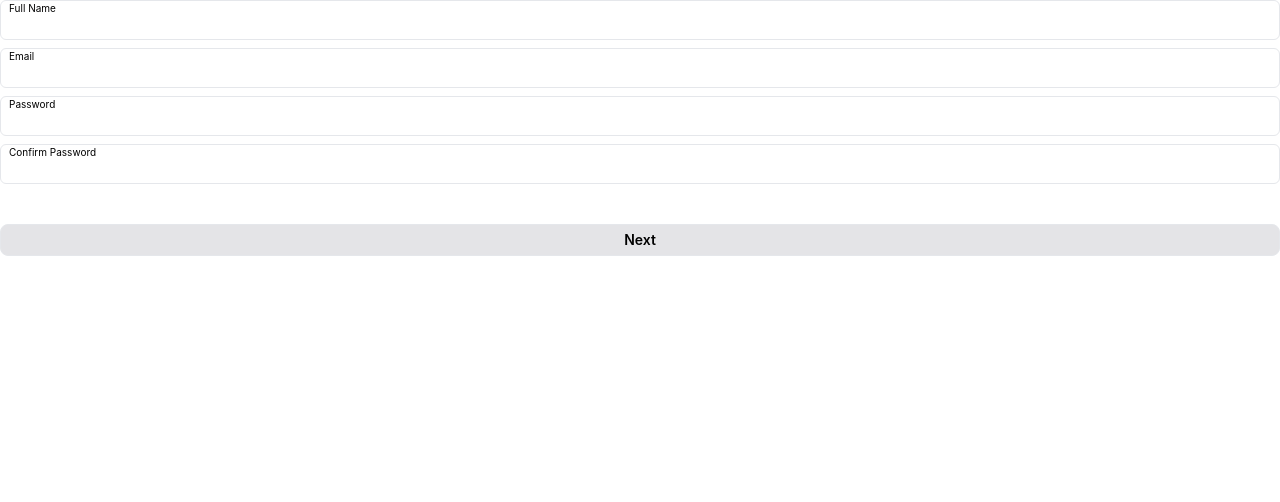
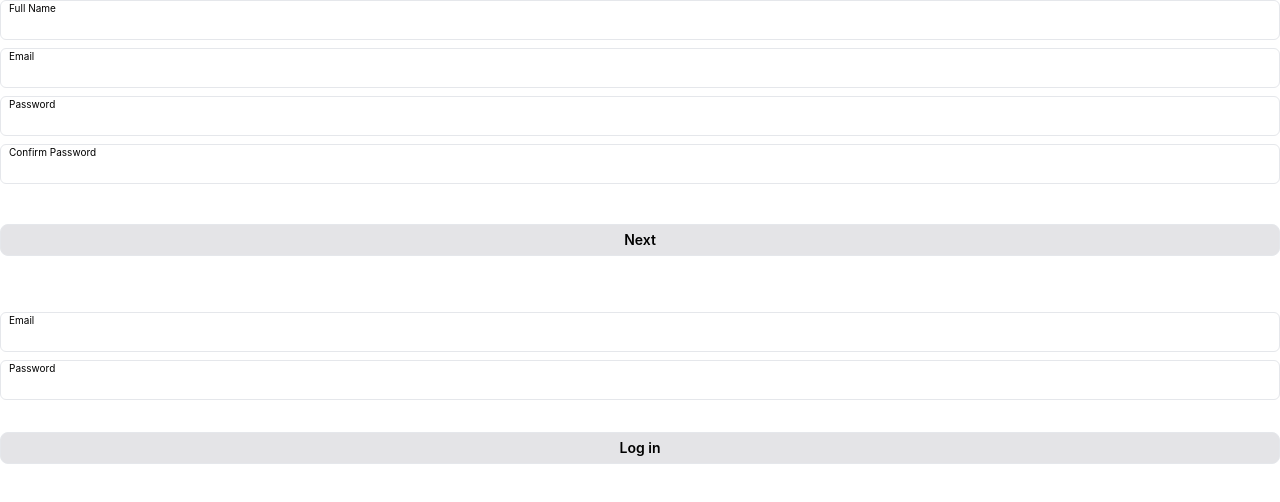
Before and after one commit to sohaibaumer/media-explorer-app, a React (Create React App) app: page / in a window 1280 px wide. Shown: the top 502 px of the page. Built offline with nearby package versions, Linux system fonts and the light colour scheme.

Commit message:
create LoginForm component and add it to home page

```diff
--- /dev/null
+++ b/src/components/LoginForm.js
@@ -0,0 +1,85 @@
+import React from 'react';
+import { Formik, Form, Field, ErrorMessage } from 'formik';
+import * as Yup from 'yup';
+
+const initialValues = {
+  email: '',
+  password: '',
+};
+
+const validationSchema = Yup.object({
+  email: Yup.string().email('Invalid email format').required('Required!'),
+  password: Yup.string().required('Required!'),
+});
+
+function LoginForm(props) {
+
+
+  const onSubmit = (values, { resetForm }) => {
+    console.log(values);
+    resetForm();
+  };
+
+  return (
+    <div className="w-full mx-auto">
+      <Formik
+        initialValues={initialValues}
+        onSubmit={onSubmit}
+        validationSchema={validationSchema}
+        validateOnMount
+      >
+        {(formik) => {
+          return (
+            <Form className="px-0 2xs:px-4">
+              <div className="px-2 w-full border h-10 rounded-md mb-2">
+                <div className="w-full h-1/3 flex justify-between">
+                  <label htmlFor="email" className="text-[10px]">
+                    Email
+                  </label>
+                  <ErrorMessage
+                    name="email"
+                    component="span"
+                    className="text-[10px] text-red-700"
+                  />
+                </div>
+                <Field
+                  type="email"
+                  id="email"
+                  name="email"
+                  className="w-full h-2/3 outline-none focus:bg-transparent"
+                />
+              </div>
+              <div className="px-2 w-full border h-10 rounded-md">
+                <div className="w-full h-1/3 flex justify-between">
+                  <label htmlFor="password" className="text-[10px]">
+                    Password
+                  </label>
+                  <ErrorMessage
+                    name="password"
+                    component="span"
+                    className="text-[10px] text-red-700"
+                  />
+                </div>
+                <Field
+                  type="password"
+                  id="password2"
+                  name="password"
+                  className="w-full h-2/3 outline-none focus:bg-transparent "
+                />
+              </div>
+              <button
+                type="submit"
+                disabled={!formik.isValid}
+                className="w-full my-8 border h-8 font-semibold text-sm rounded-lg bg-zinc-800 text-white disabled:bg-zinc-200 disabled:text-black"
+              >
+                Log in
+              </button>
+            </Form>
+          );
+        }}
+      </Formik>
+    </div>
+  );
+}
+
+export default LoginForm;
--- a/src/pages/Home.js
+++ b/src/pages/Home.js
@@ -1,10 +1,13 @@
 import React from 'react';
 import SignupForm from '../components/SignupForm';
+import LoginForm from '../components/LoginForm';
 
 const HomePage = () => {
   return (
     <div>
       <SignupForm />
+      <br/>
+      <LoginForm />
     </div>
   );
 };
```
